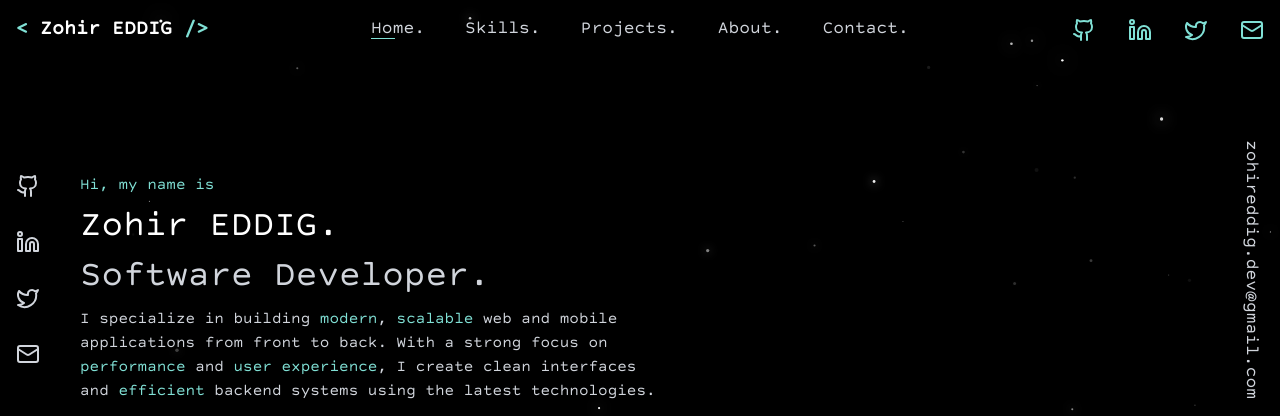
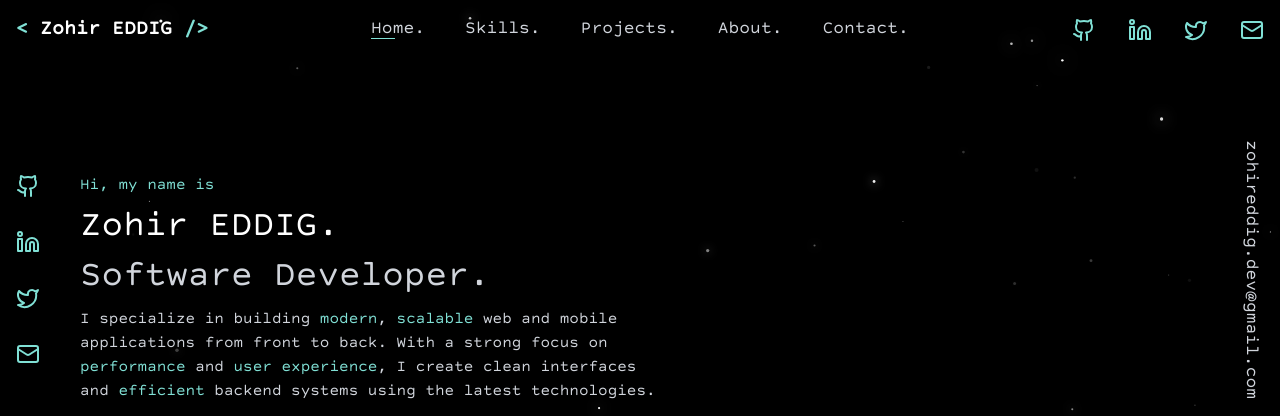
Before and after one commit to ZohirEDDIG/zohir-eddig-portfolio, a Next.js app: page / in a window 1280 px wide. Shown: the top 416 px of the page. Built offline with nearby package versions, Linux system fonts and the light colour scheme.

Commit message:
Update hero section code strcuture

```diff
--- a/src/components/home/Hero.tsx
+++ b/src/components/home/Hero.tsx
@@ -1,6 +1,37 @@
 import Link from 'next/link';
 
+import { type JSX } from 'react';
+
 import { MoveRight, Github, Linkedin, Twitter, Mail } from 'lucide-react';
+
+type Social = {
+    icon: JSX.Element;
+    href: string;
+    label: string;
+}
+
+const socials: Social[] = [
+    {
+        icon: <Github className='text-secondary cursor-pointer select-none duration-300 transition-all ease-in-out hover:drop-shadow-[0_0_0.75rem_var(--color-secondary)]' />,
+        href: 'https://github.com/ZohirEDDIG',
+        label: '@ZohirEDDIG',
+    },
+    {
+        icon:  <Linkedin className='text-secondary cursor-pointer select-none duration-300 transition-all ease-in-out hover:drop-shadow-[0_0_0.75rem_var(--color-secondary)]'/>,
+        href: 'https://www.linkedin.com/in/zohir-eddig-628669317',
+        label: '@ZohirEDDIG',
+    },
+    {
+        icon: <Twitter className='text-secondary cursor-pointer select-none duration-300 transition-all ease-in-out hover:drop-shadow-[0_0_0.75rem_var(--color-secondary)]' />,
+        href: 'https://x.com/zohireddig',
+        label: '@ZohirEDDIG',
+    },
+    {
+        icon: <Mail className='text-secondary cursor-pointer select-none duration-300 transition-all ease-in-out hover:drop-shadow-[0_0_0.75rem_var(--color-secondary)]'/>,
+        href: 'mailto:zohireddig.dev@gmail.com',
+        label: 'zohireddig.dev@gmail.com',
+    },
+];
 
 const Hero = () => {
     return (
@@ -14,57 +45,24 @@ const Hero = () => {
 
                         <ul className='flex flex-col gap-y-8'>
 
-                            <li>
+                            {
+                                socials.map((social, index) => (
 
-                                <a
-                                    className='text-gray-300 text-lg hover:opacity-80 transition duration-300 ease-in-out'
-                                    href='https://github.com/ZohirEDDIG'
-                                >
+                                    <li key={index}>
 
-                                    <Github />
+                                        <a
+                                            className='text-gray-300 text-lg transition duration-300 ease-in-out hover:drop-shadow-[0_0_0.75rem_var(--color-secondary)]'
+                                            href='https://github.com/ZohirEDDIG'
+                                        >
 
-                                </a>
+                                            {social.icon}
 
-                            </li>
+                                        </a>
 
-                            <li>
+                                    </li>
 
-                                <a
-                                    className='text-gray-300 text-lg hover:opacity-80 transition duration-300 ease-in-out'
-                                    href='https://www.linkedin.com/in/zohir-eddig-628669317'
-                                >
-
-                                    <Linkedin />
-
-                                </a>
-
-                            </li>
-
-                            <li>
-
-                                <a
-                                    className='text-gray-300 text-lg hover:opacity-80 transition duration-300 ease-in-out'
-                                    href='https://x.com/zohireddig'
-                                >
-
-                                    <Twitter />
-
-                                </a>
-
-                            </li>
-
-                            <li>
-
-                                <a
-                                    className='text-gray-300 text-lg hover:opacity-80 transition duration-300 ease-in-out'
-                                    href='mailto:zohireddig.dev@gmail.com'
-                                >
-
-                                    <Mail />
-
-                                </a>
-
-                            </li>
+                                ))
+                            }
 
                         </ul>
 
```
